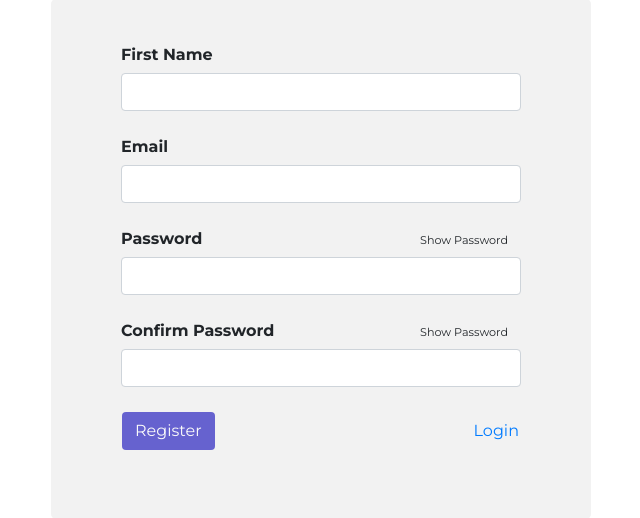
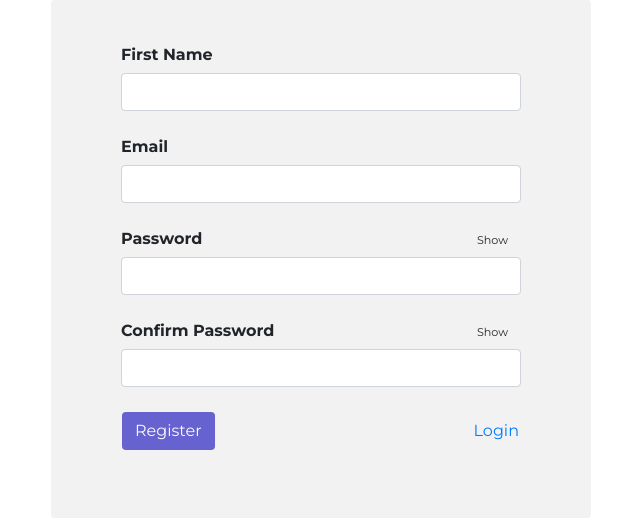
Before and after one commit to gregh13/Flight-Club, a Flask app: page /create_an_account/1 in a window 1280 px wide. Shown: the part 242-760 px from the top of the page, without its empty margins (319-959 px from the left). Run offline with Flask 2, Linux system fonts and the light colour scheme; some libraries are stand-ins or nearby versions.

Commit message:
make show/hide toggle text shorter (removed "Password"), change form name for change passord

```diff
--- a/forms.py
+++ b/forms.py
@@ -71,7 +71,7 @@ class ChangePasswordForm(FlaskForm):
     new_password = PasswordField("New Password", validators=[InputRequired(message="'New Password' field is required"),
                                                              Length(min=8, max=22, message="Password must be between 8 "
                                                                                            "and 22 characters")])
-    confirm_password = PasswordField("Confirm New Password",
+    confirm_password = PasswordField("Confirm Password",
                                      validators=[InputRequired(message="'Confirm New Password' field is required"),
                                                  Length(min=8, max=22, message="Password must be between 8 "
                                                                                "and 22 characters"),
--- a/templates/change_email.html
+++ b/templates/change_email.html
@@ -38,7 +38,7 @@
               {{ form.confirm_email(class_="form-control", style="width:100%") }}
               <br>
               <strong>{{ form.password.label }}</strong>
-              <span id="show_password" class="btn" onclick="togglePassword()" title="Show">Show Password</span>
+              <span id="show_password" class="btn" onclick="togglePassword()" title="Show">Show</span>
               {{ form.password(id="passwordInput", class_="form-control", style="width:100%") }}
               <br><br>
               <button class="w-22 btn btn-md btn-custom" type="submit">Send Verification Email</button>
@@ -59,11 +59,11 @@
       if(toggle.title == 'Show'){
           password.type = "text";
           toggle.title = 'Hide';
-          toggle.textContent = "Hide Password";}
+          toggle.textContent = "Hide";}
       else if(toggle.title == 'Hide'){
           password.type = "password";
           toggle.title = 'Show';
-          toggle.textContent = "Show Password";}
+          toggle.textContent = "Show";}
     }
 </script>
 
--- a/templates/register.html
+++ b/templates/register.html
@@ -39,11 +39,11 @@
               {{ form.email(class_="form-control", style="width:100%") }}
               <br>
               <strong>{{ form.password.label(style="margin-bottom: 6px;") }}</strong>
-               <span id="show_password" class="btn" onclick="togglePassword()" title="Show">Show Password</span>
+               <span id="show_password" class="btn" onclick="togglePassword()" title="Show">Show</span>
               {{ form.password(id="passwordInput", class_="form-control", style="width:100%") }}
               <br>
               <strong>{{ form.confirm_password.label(style="margin-bottom: 6px;") }}</strong>
-               <span id="show_password_2" class="btn" onclick="togglePassword_2()" title="Show">Show Password</span>
+               <span id="show_password_2" class="btn" onclick="togglePassword_2()" title="Show">Show</span>
               {{ form.confirm_password(id="passwordInput_2", class_="form-control", style="width:100%") }}
               <br>
 
@@ -82,11 +82,11 @@
       if(toggle.title == 'Show'){
           password.type = "text";
           toggle.title = 'Hide';
-          toggle.textContent = "Hide Password";}
+          toggle.textContent = "Hide";}
       else if(toggle.title == 'Hide'){
           password.type = "password";
           toggle.title = 'Show';
-          toggle.textContent = "Show Password";}
+          toggle.textContent = "Show";}
     }
 
     function togglePassword_2()
@@ -96,11 +96,11 @@
       if(toggle2.title == 'Show'){
           password2.type = "text";
           toggle2.title = 'Hide';
-          toggle2.textContent = "Hide Password";}
+          toggle2.textContent = "Hide";}
       else if(toggle2.title == 'Hide'){
           password2.type = "password";
           toggle2.title = 'Show';
-          toggle2.textContent = "Show Password";}
+          toggle2.textContent = "Show";}
     }
 
     function enableRegister(){
```
Also changed, not shown: templates/change_password.html (+6 -6 lines).
